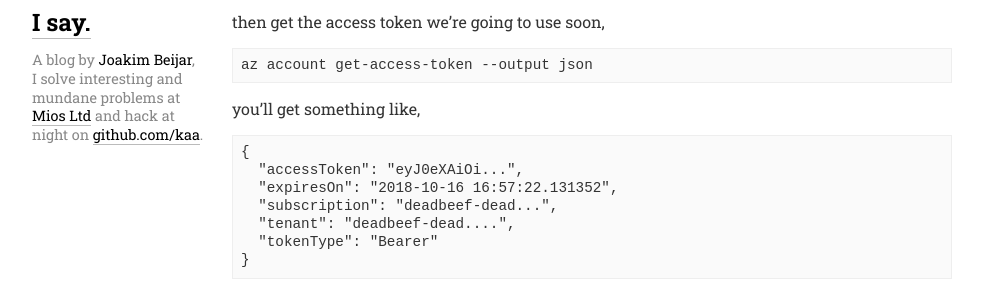
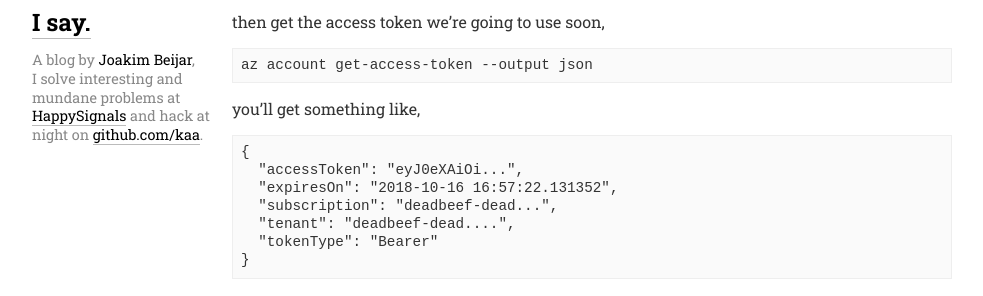
Before and after one commit to kaa/kaa.github.io, a Jekyll site: the page built from index.html, in a window 1280 px wide and 900 px high. Shown: the part 325-621 px from the top of the window, without its empty margins (48-1031 px from the left). Built offline with Jekyll 4.4.1, drawn with Linux system fonts in a browser that asks for light colours; the list of posts is cut into pages by our own code.

Commit message:
Update default.html

```diff
--- a/_layouts/default.html
+++ b/_layouts/default.html
@@ -19,7 +19,7 @@
       </h1>
       <p>
         <span>A blog by <strong>Joakim Beijar</strong>,</span>
-        I solve interesting and mundane problems at <a href="http://mios.fi">Mios Ltd</a>
+        I solve interesting and mundane problems at <a href="http://happysignals.com">HappySignals</a>
         and hack at night on <a href="http://github.com/kaa/">github.com/kaa</a>.
       </p>
     </header>
```
